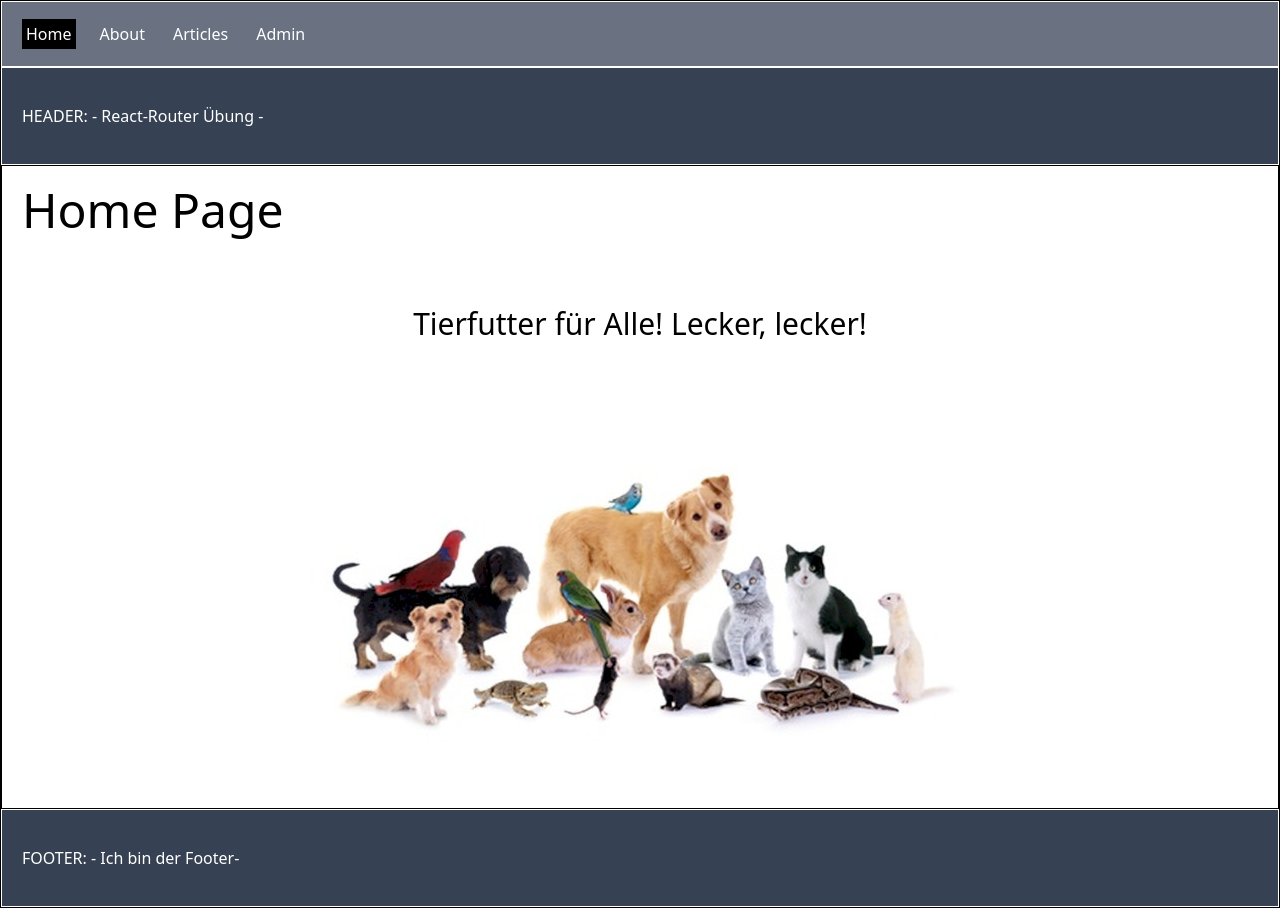
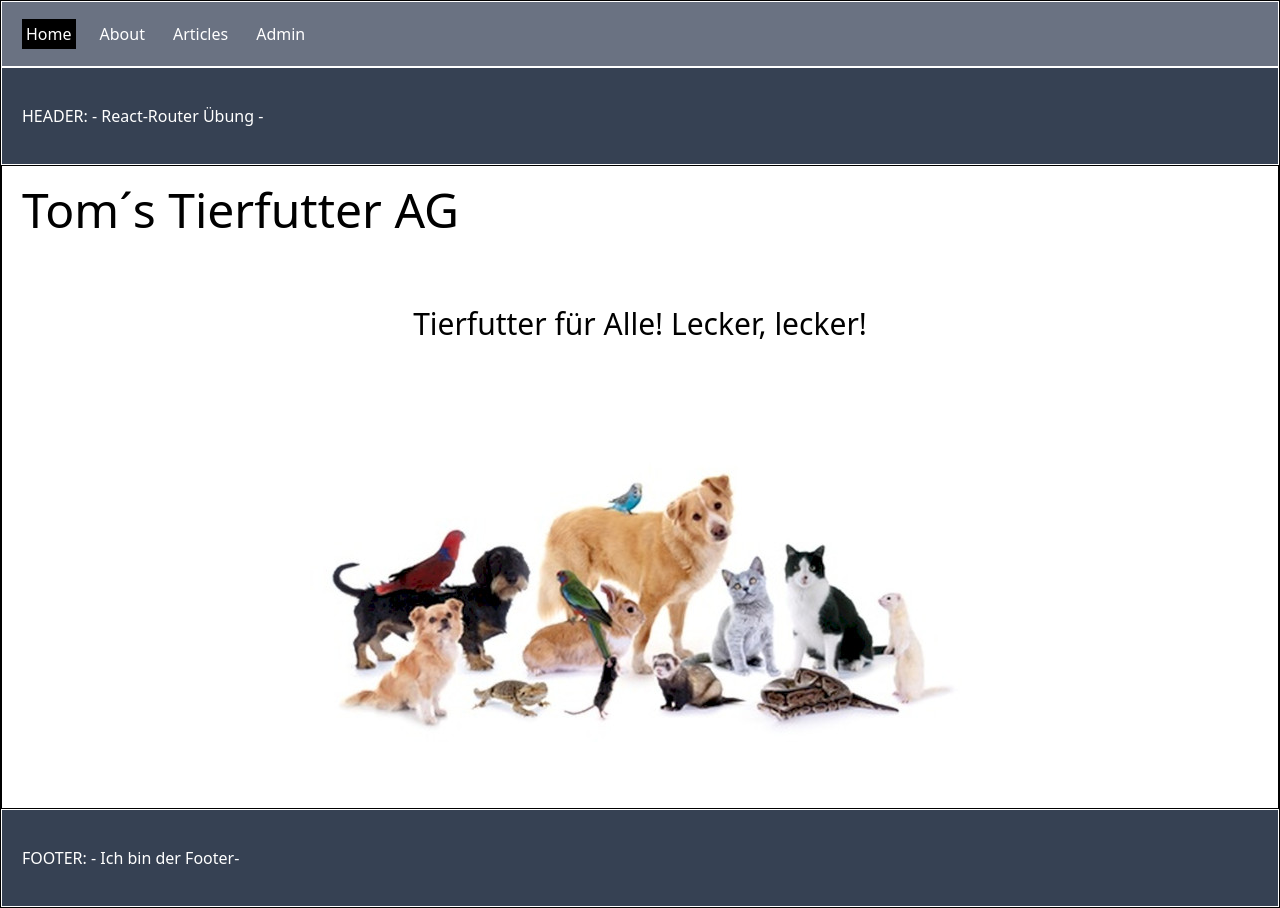
Before and after one commit to kaktusgarten/react-router-uebung-tierfutter, a React (Vite) app: page / in a window 1280 px wide. Built offline with nearby package versions, Linux system fonts and the light colour scheme.

Commit message:
Test commit für render

```diff
--- a/src/pages/HomePage.jsx
+++ b/src/pages/HomePage.jsx
@@ -2,7 +2,7 @@ export default function HomePage() {
   return (
     <>
       <div className="pb-9">
-        <h1 className="text-5xl">Home Page</h1>
+        <h1 className="text-5xl">Tom´s Tierfutter AG</h1>
       </div>
       <div className="text-center">
         <p className="text-3xl pt-9">Tierfutter für Alle! Lecker, lecker!</p>
```
